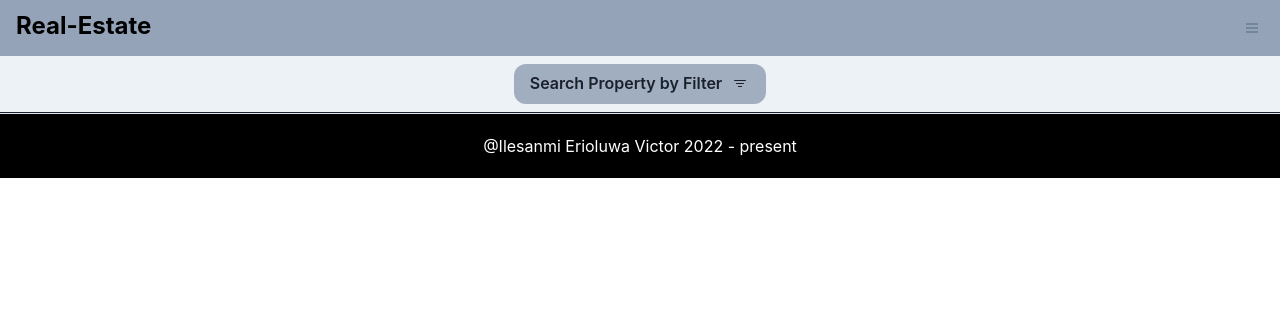
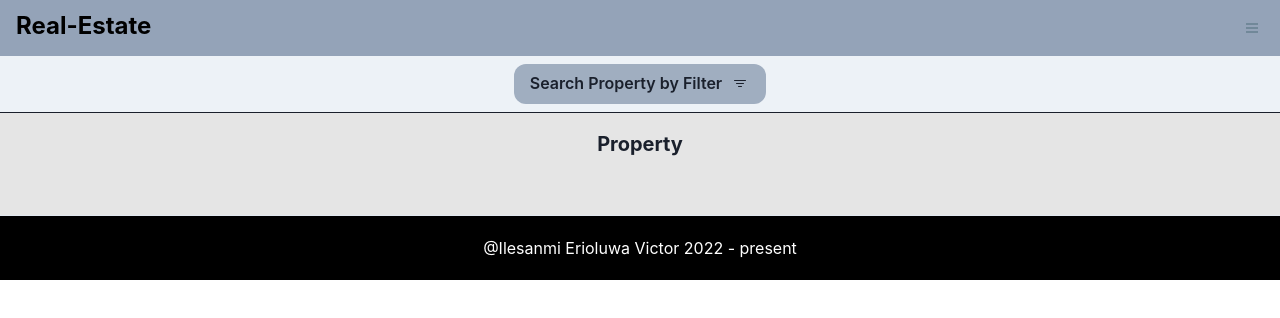
Before and after one commit to ericjay1452/real-estate-web, a Next.js app: page /search in a window 1280 px wide. Shown: the top 318 px of the page. Built offline with nearby package versions, Linux system fonts and the light colour scheme.

Commit message:
Bypass my bugs on search Component

```diff
--- a/pages/search.js
+++ b/pages/search.js
@@ -3,7 +3,7 @@ import { useRouter } from "next/router";
 import Image from "next/image";
 import {Box, Button, Flex, flex, Icon, Text} from "@chakra-ui/react"
 import { BsFilter } from "react-icons/bs";
-import  {SearchComp}  from "../components";
+import  {Property, SearchComp}  from "../components";
 
 const search = () => {
     const [searchTerm, setSearchTerm ] = useState(false);
@@ -28,6 +28,23 @@ const search = () => {
         </Flex>
 
         {searchTerm && <SearchComp />}
+
+        <Text fontSize={"xl"} padding = {"4"} fontWeight = {"bold"} textAlign = {"center"}>
+           Property {Router.query.purpose}
+        </Text>
+
+        <Flex flexWrap={"wrap"}>
+            {[].map( (property) => <Property property={property} key = {property.id}/>)}
+        </Flex>
+
+        {[].length === 0 &&(
+            <Flex justifyContent={"center"} alignItems = {"center"} flexDirection = {"column"}
+             marginTop = {"5"} marginBottom = {"5"}
+            >
+
+            </Flex>
+        )}
+
       </Box>
     )
 }
```
